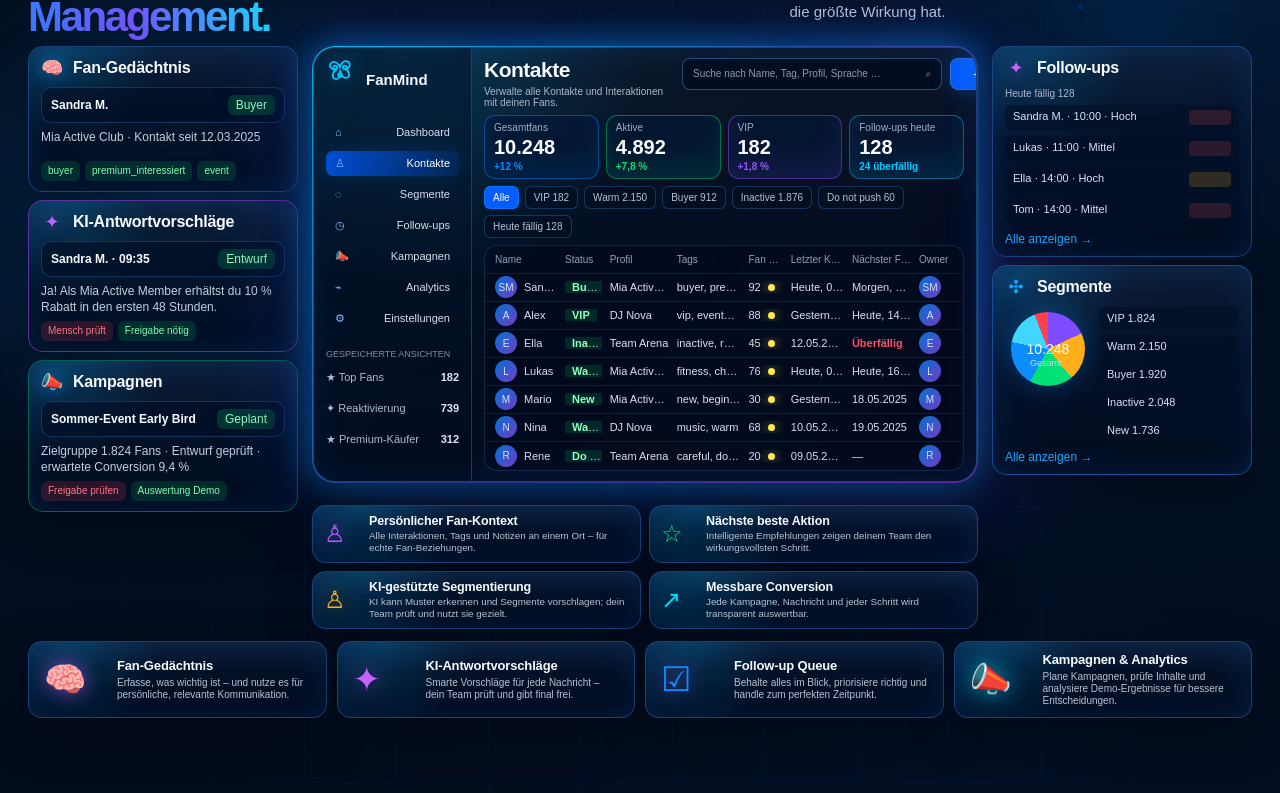
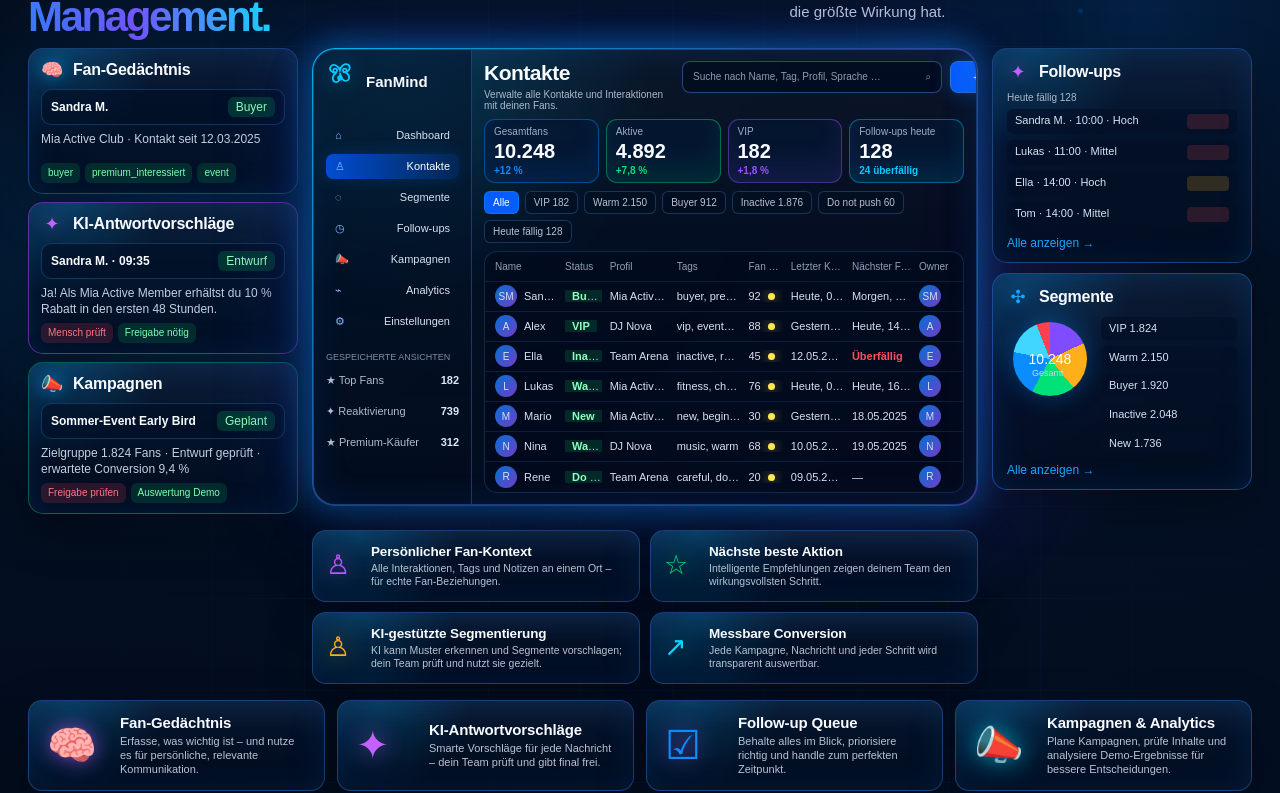
Before and after one commit to Bernds-tech/FanMind, a Next.js app: page /landing-v2 in a window 1280 px wide. Shown: the part 2509-3302 px from the top of the page. Built offline with nearby package versions, Linux system fonts and the light colour scheme.

Commit message:
Refine product showcase proportions

```diff
--- a/src/app/landing-v2-product-showcase-final.css
+++ b/src/app/landing-v2-product-showcase-final.css
@@ -4,12 +4,12 @@
 
 #showcase {
   padding-top: 0 !important;
-  padding-bottom: 88px !important;
+  padding-bottom: 78px !important;
   overflow: visible !important;
 }
 
 #showcase > div:nth-of-type(2) {
-  margin-bottom: 8px !important;
+  margin-bottom: 10px !important;
 }
 
 #showcase > div:nth-of-type(3) {
@@ -21,105 +21,105 @@
   display: grid !important;
   grid-template-rows: auto auto !important;
   align-content: start !important;
-  gap: 10px !important;
+  gap: 12px !important;
   min-height: 0 !important;
 }
 
-/* Keep the central mockup compact, but not crushed. */
+/* Slightly larger than the compressed version: the mockup should stay the hero of 03. */
 #showcase > div:nth-of-type(3) > div:nth-child(2) > div:first-child > div {
-  min-height: 360px !important;
+  min-height: 390px !important;
 }
 
 #showcase > div:nth-of-type(3) > div:nth-child(2) > div:first-child > div > aside {
-  padding-top: 10px !important;
-  padding-bottom: 10px !important;
+  padding-top: 11px !important;
+  padding-bottom: 11px !important;
 }
 
 #showcase > div:nth-of-type(3) > div:nth-child(2) > div:first-child > div > div {
-  padding-top: 10px !important;
-  padding-bottom: 10px !important;
+  padding-top: 11px !important;
+  padding-bottom: 11px !important;
 }
 
 #showcase > div:nth-of-type(3) > div:nth-child(2) > div:first-child > div > div > div:nth-child(2),
 #showcase > div:nth-of-type(3) > div:nth-child(2) > div:first-child > div > div > div:nth-child(3),
 #showcase > div:nth-of-type(3) > div:nth-child(2) > div:first-child > div > div > div:nth-child(4) {
-  margin-top: 7px !important;
+  margin-top: 8px !important;
 }
 
 #showcase > div:nth-of-type(3) > div:nth-child(2) > div:first-child > div > div > div:nth-child(4) > div,
 #showcase > div:nth-of-type(3) > div:nth-child(2) > div:first-child > div > div > div:nth-child(4) > span {
-  min-height: 28px !important;
+  min-height: 30px !important;
 }
 
-/* Benefits should sit directly below the mockup, not overlap it. */
+/* Benefits should read as a premium sub-row, not as tiny compressed chips. */
 #showcase > div:nth-of-type(3) > div:nth-child(2) > div:nth-child(2) {
   margin-top: 12px !important;
   transform: none !important;
   margin-bottom: 0 !important;
-  gap: 8px !important;
+  gap: 10px !important;
 }
 
 #showcase > div:nth-of-type(3) > div:nth-child(2) > div:nth-child(2) article {
-  min-height: 58px !important;
-  padding: 8px 11px !important;
+  min-height: 72px !important;
+  padding: 10px 13px !important;
 }
 
 #showcase > div:nth-of-type(3) > div:nth-child(2) > div:nth-child(2) article > span {
-  font-size: 24px !important;
+  font-size: 27px !important;
 }
 
 #showcase > div:nth-of-type(3) > div:nth-child(2) > div:nth-child(2) h3 {
-  font-size: 12.5px !important;
+  font-size: 13.5px !important;
   line-height: 1.12 !important;
 }
 
 #showcase > div:nth-of-type(3) > div:nth-child(2) > div:nth-child(2) p {
-  font-size: 9.8px !important;
-  line-height: 1.2 !important;
-  margin-top: 2px !important;
+  font-size: 10.5px !important;
+  line-height: 1.25 !important;
+  margin-top: 3px !important;
 }
 
-/* Right column should stop at Follow-ups + Segmente and stay visually aligned. */
+/* Right column remains compact but no longer feels unfinished. */
 #showcase > div:nth-of-type(3) > div:last-child {
-  gap: 8px !important;
+  gap: 10px !important;
   align-content: start !important;
 }
 
 #showcase > div:nth-of-type(3) > div:last-child article {
   min-height: auto !important;
-  padding: 10px 12px !important;
+  padding: 12px 14px !important;
 }
 
 #showcase > div:nth-of-type(3) > div:last-child article:nth-child(2) {
-  max-height: 210px !important;
+  max-height: 230px !important;
   overflow: hidden !important;
 }
 
-/* Feature strip belongs directly below the composition, with enough room before the next section. */
+/* Feature strip becomes a visible product row again, not a flat footer bar. */
 #showcase > div:nth-of-type(4) {
   position: relative !important;
   z-index: 5 !important;
-  margin-top: 12px !important;
+  margin-top: 16px !important;
   margin-bottom: 34px !important;
-  gap: 10px !important;
+  gap: 12px !important;
 }
 
 #showcase > div:nth-of-type(4) article {
-  min-height: 66px !important;
-  padding: 10px 15px !important;
+  min-height: 86px !important;
+  padding: 13px 18px !important;
 }
 
 #showcase > div:nth-of-type(4) article > span {
-  font-size: 34px !important;
+  font-size: 40px !important;
 }
 
 #showcase > div:nth-of-type(4) h3 {
-  font-size: 13px !important;
+  font-size: 15px !important;
 }
 
 #showcase > div:nth-of-type(4) p {
-  font-size: 10px !important;
-  line-height: 1.2 !important;
+  font-size: 11px !important;
+  line-height: 1.27 !important;
 }
 
 #six-steps {
```
